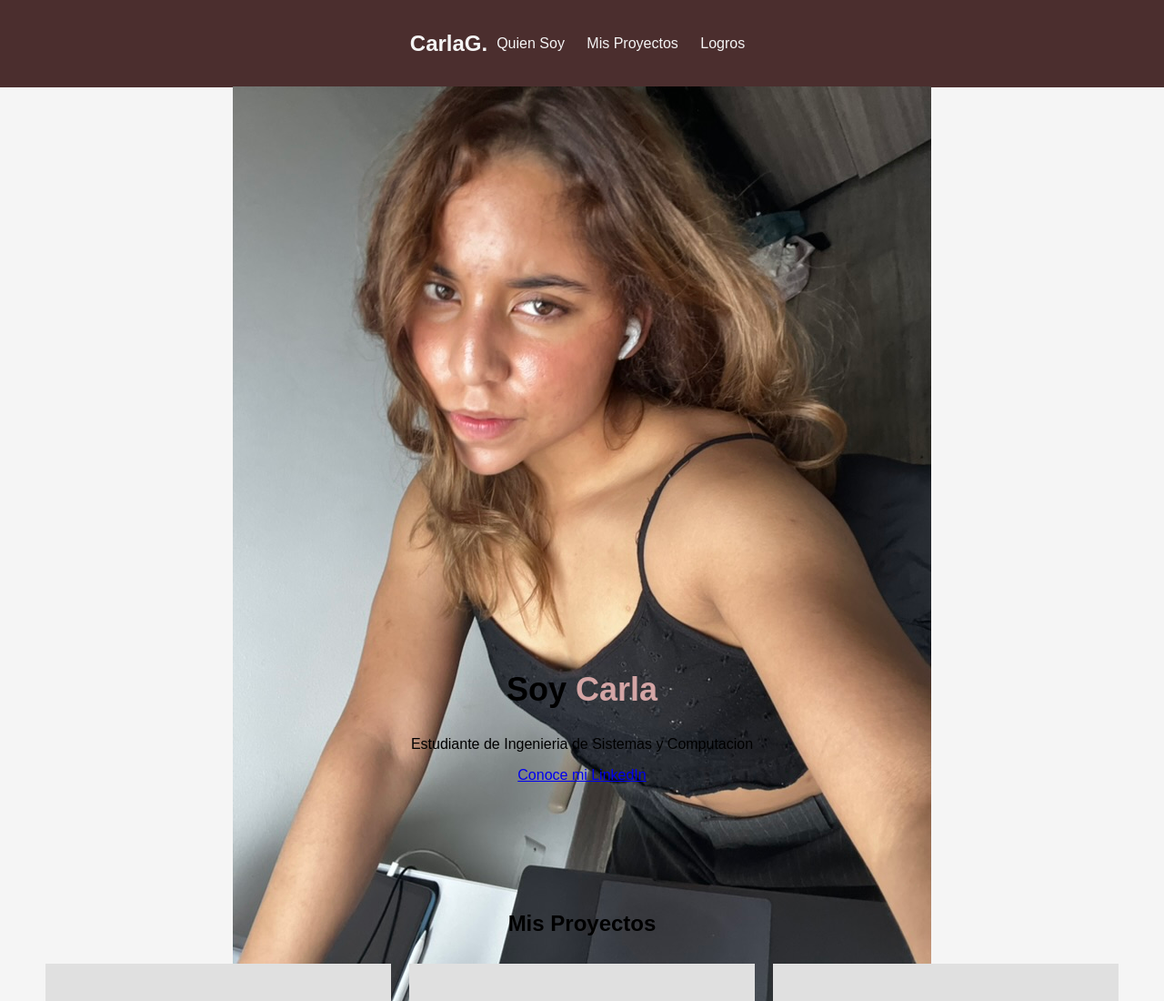
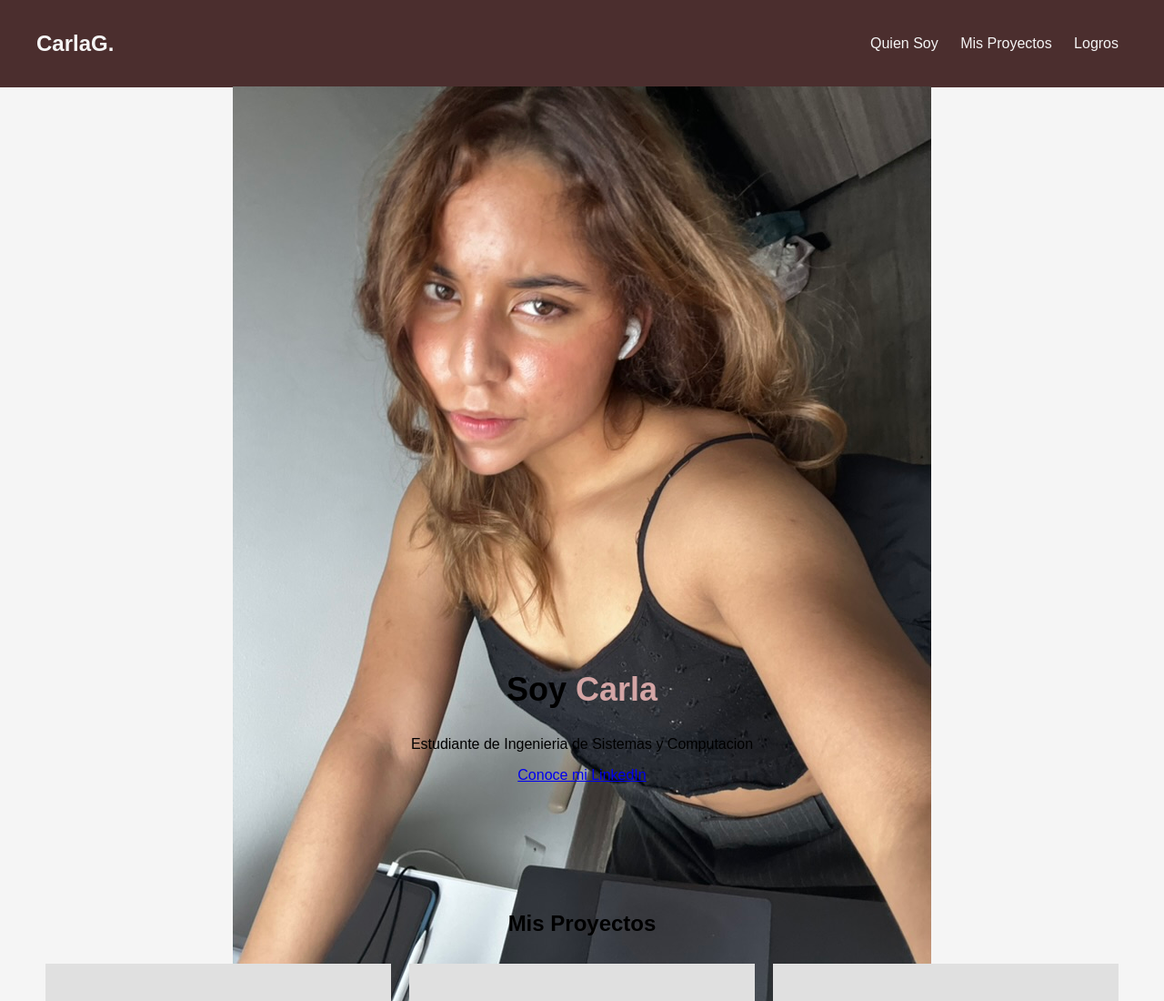
Before and after one commit to Carlixgonzam/Pagina-Web, a plain HTML site: page index.html in a window 1280 px wide. Shown: the top 1100 px of the page at 91% size. Drawn offline with Linux system fonts and the light colour scheme.

Commit message:
correciones de posiciones de logo

```diff
--- a/index.html
+++ b/index.html
@@ -3,7 +3,7 @@
 <head>
     <meta charset="UTF-8">
     <meta name="viewport" content="width=device-width, initial-scale=1.0">
-    <title>Ejemplo de Pagina</title>
+    <title>Pagina en Desarrollo por Carla</title>
     <link rel="stylesheet" href="style.css">
 </head>
 <body>
@@ -28,6 +28,7 @@
                 <div class="img-container">
                     <!-- Add an image here with alt text -->
                     <img src="imagen.jpeg" alt="Imagen de Carla González">
+
 
                 </div>
                 <div class="texto">
--- a/style.css
+++ b/style.css
@@ -23,6 +23,8 @@ header .container {
 header .logo {
     font-size: 24px;
     font-weight: bold;
+    margin-left: 0;
+    margin-right: auto;
 }
 
 header nav a {
```
